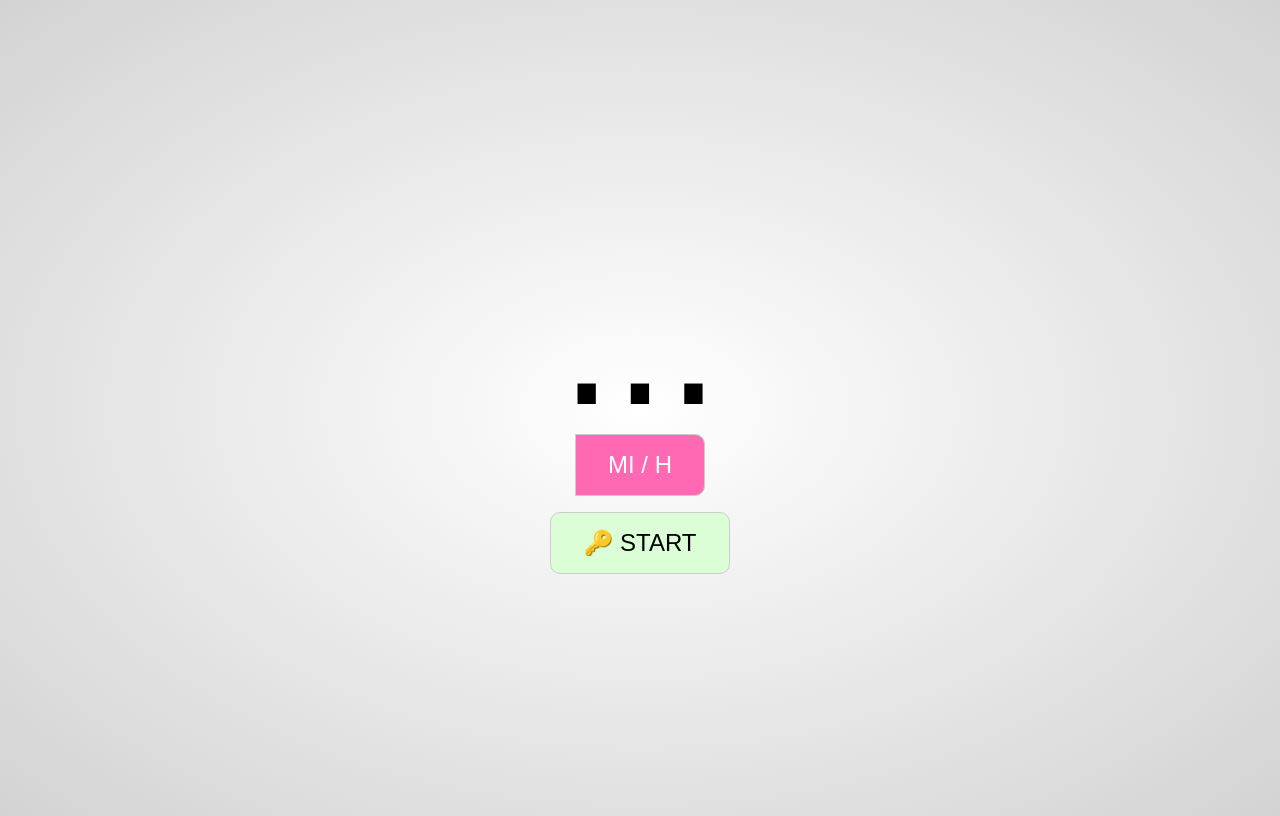
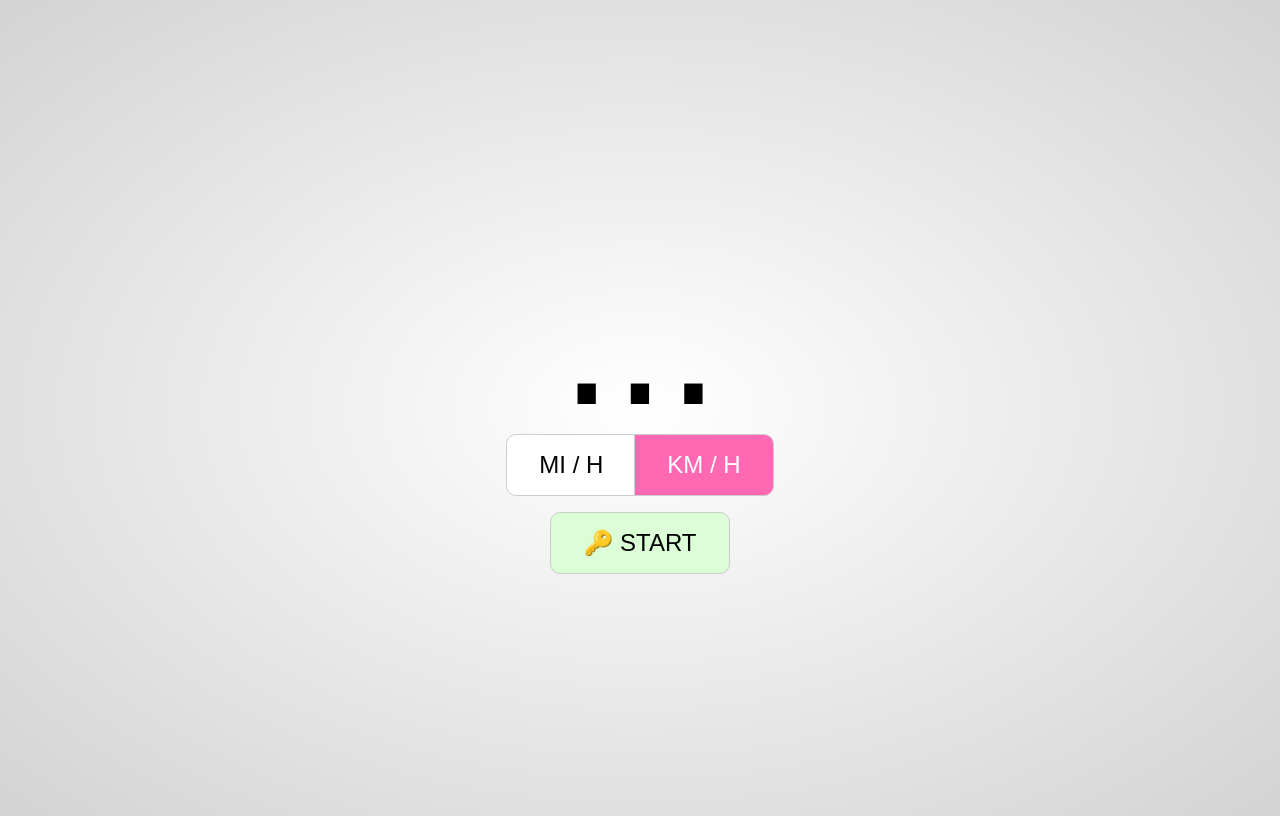
Before and after one commit to justinribeiro/speedometer-pwa, a website: page src/index.html in a window 1280 px wide. Drawn offline with Linux system fonts and the light colour scheme.

Commit message:
Reverted mph and select kmh

```diff
--- a/src/index.html
+++ b/src/index.html
@@ -13,7 +13,8 @@
 <body>
   <div id="readout">...</div>
   <div id="readoutUnits">
-    <button id="show-kmh" class="selected">mi / h</button>
+    <button id="show-mph">mi / h</button>
+    <button id="show-kmh" class="selected">km / h</button>
     <br>
     <button id="start">🔑 Start</button>
   </div>
```
